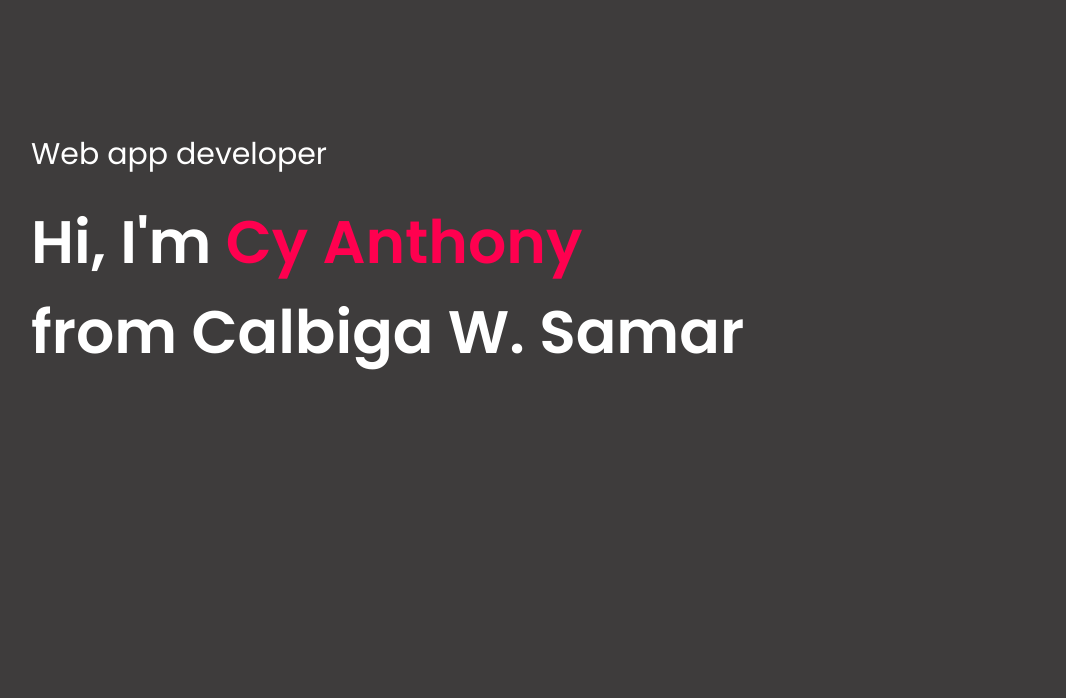
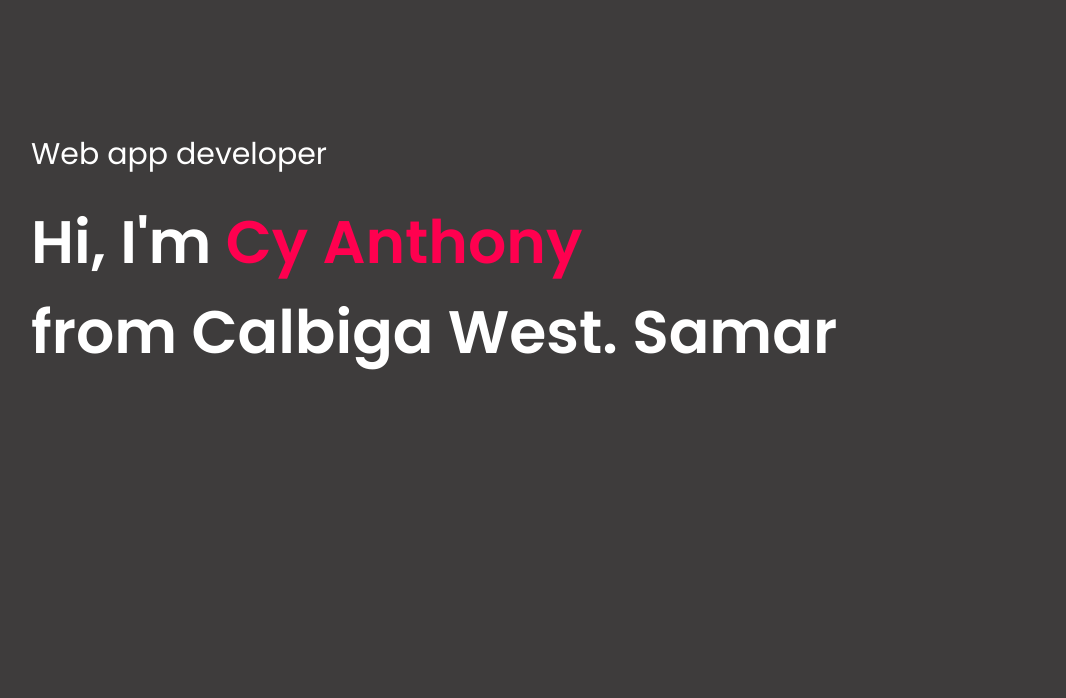
Before and after one commit to cyebron/cyebron.github.io, a plain HTML site: page index.html in a window 1280 px wide. Shown: the part 102-800 px from the top of the page, without its empty margins (97-1163 px from the left). Drawn offline with Linux system fonts and the light colour scheme.

Commit message:
Update index.html

```diff
--- a/index.html
+++ b/index.html
@@ -26,7 +26,7 @@
             </nav>
             <div class="header-text">
                 <p>Web app developer</p>
-                <h1>Hi, I'm <span>Cy Anthony</span> <br>from Calbiga W. Samar</h1>
+                <h1>Hi, I'm <span>Cy Anthony</span> <br>from Calbiga West. Samar</h1>
             </div>
         </div>
     </div>
```
